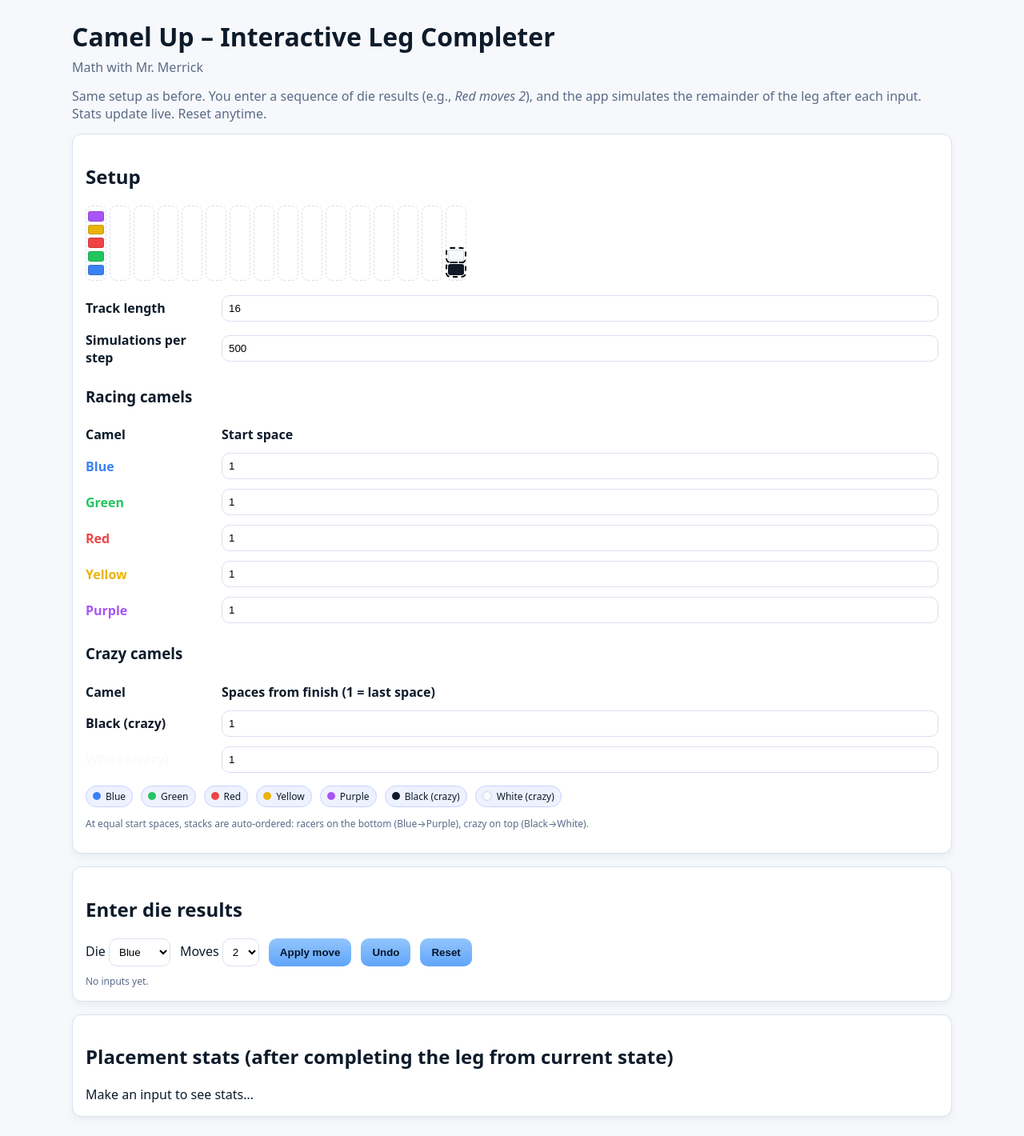
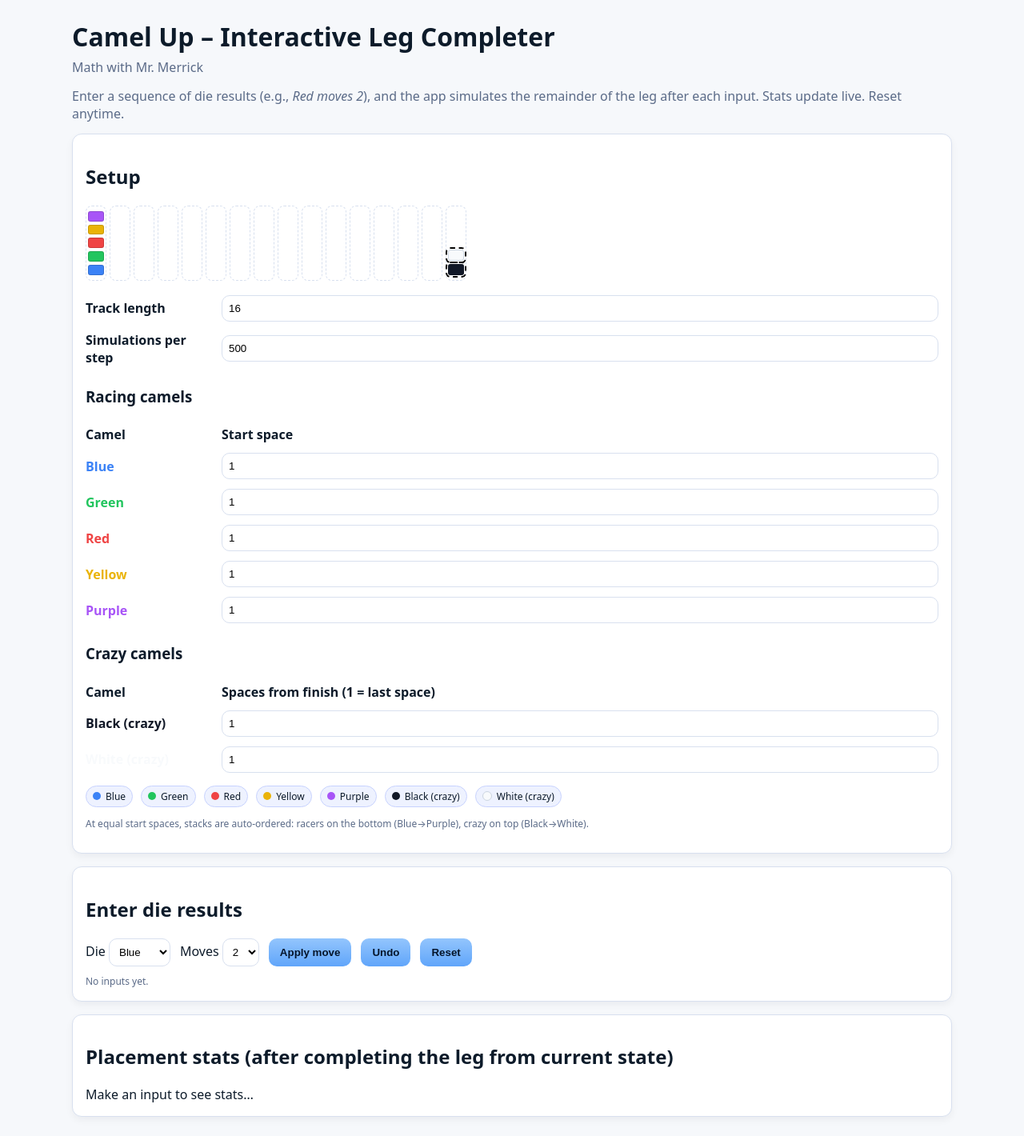
Before and after one commit to MerrickMath/MerrickMath.github.io, a Jekyll site: the page test.html, which Jekyll copies as it is, in a window 1280 px wide. Shown: the whole page at 80% size. Built offline with Jekyll 4.4.1, drawn with Linux system fonts in a browser that asks for light colours.

Commit message:
Update test.html

```diff
--- a/test.html
+++ b/test.html
@@ -36,7 +36,7 @@
 <div class="wrap">
   <h1>Camel Up – Interactive Leg Completer</h1>
   <p class="subtitle">Math with Mr. Merrick</p>
-  <p class="subtitle">Same setup as before. You enter a sequence of die results (e.g., <i>Red moves 2</i>), and the app simulates the remainder of the leg after each input. Stats update live. Reset anytime.</p>
+  <p class="subtitle">Enter a sequence of die results (e.g., <i>Red moves 2</i>), and the app simulates the remainder of the leg after each input. Stats update live. Reset anytime.</p>
 
   <!-- Setup (reused) -->
   <section class="card" id="setup">
```
